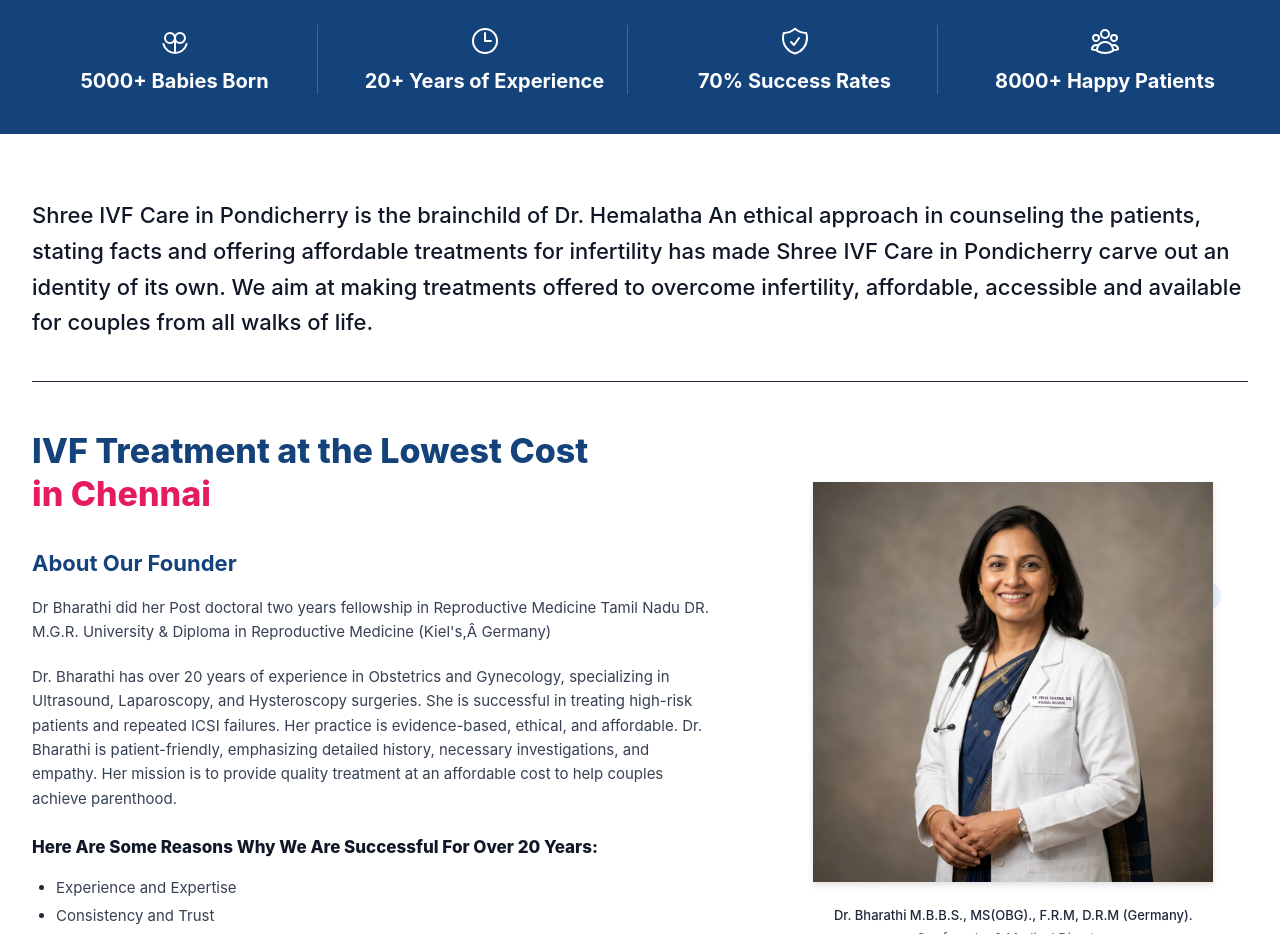
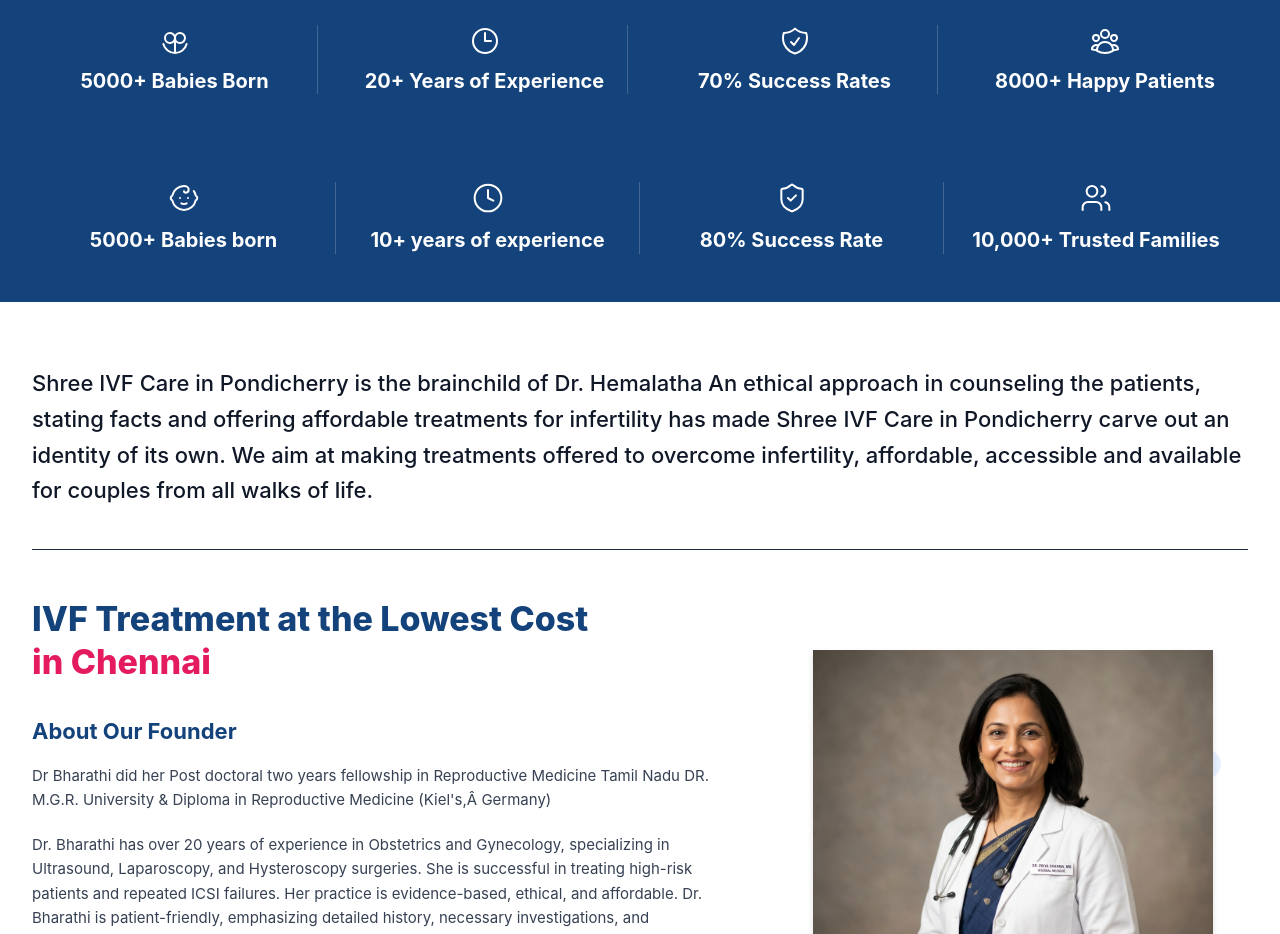
Before and after one commit to yakash4658r/Clinic, a React (Vite) app: page / in a window 1280 px wide. Shown: the part 820-1754 px from the top of the page. Built offline with nearby package versions, Linux system fonts and the light colour scheme.

Commit message:
Update stats bar section with new details

```diff
--- a/src/components/AboutFounder.tsx
+++ b/src/components/AboutFounder.tsx
@@ -15,7 +15,9 @@
   Baby,
   Users,
   TestTube,
-  ClipboardList
+  ClipboardList,
+  Clock,
+  ShieldCheck
 } from "lucide-react";
 
 const containerVariants = {
@@ -84,12 +86,40 @@
 
   return (
     <>
+      {/* Stats Bar */}
+      <div className="bg-[#14427b] text-white py-12 w-full">
+        <div className="max-w-7xl mx-auto px-4 sm:px-6 lg:px-8">
+          <div className="grid grid-cols-1 sm:grid-cols-2 md:grid-cols-4 gap-y-10 md:divide-x md:divide-white/20">
+            {/* Stat 1 */}
+            <div className="flex flex-col items-center justify-center text-center px-4">
+              <Baby className="w-8 h-8 mb-3 text-white" strokeWidth={1.5} />
+              <div className="text-lg lg:text-xl font-bold">5000+ Babies born</div>
+            </div>
+            {/* Stat 2 */}
+            <div className="flex flex-col items-center justify-center text-center px-4">
+              <Clock className="w-8 h-8 mb-3 text-white" strokeWidth={1.5} />
+              <div className="text-lg lg:text-xl font-bold">10+ years of experience</div>
+            </div>
+            {/* Stat 3 */}
+            <div className="flex flex-col items-center justify-center text-center px-4">
+              <ShieldCheck className="w-8 h-8 mb-3 text-white" strokeWidth={1.5} />
+              <div className="text-lg lg:text-xl font-bold">80% Success Rate</div>
+            </div>
+            {/* Stat 4 */}
+            <div className="flex flex-col items-center justify-center text-center px-4">
+              <Users className="w-8 h-8 mb-3 text-white" strokeWidth={1.5} />
+              <div className="text-lg lg:text-xl font-bold">10,000+ Trusted Families</div>
+            </div>
+          </div>
+        </div>
+      </div>
+
       <section id="about" className="py-16 bg-white">
         <div className="max-w-7xl mx-auto px-4 sm:px-6 lg:px-8">
 
           {/* Top Paragraph */}
           <AnimatedSection>
-            <p className="text-gray-900 text-lg md:text-[22px] leading-relaxed mb-10 font-medium">
+            <p className="text-gray-900 text-lg md:text-[22px] leading-relaxed mb-10 font-medium text-center md:text-left">
               Shree IVF Care in Pondicherry is the brainchild of Dr. Hemalatha An ethical approach in counseling the patients, stating facts and offering affordable treatments for infertility has made Shree IVF Care in Pondicherry carve out an identity of its own. We aim at making treatments offered to overcome infertility, affordable, accessible and available for couples from all walks of life.
             </p>
           </AnimatedSection>
```
